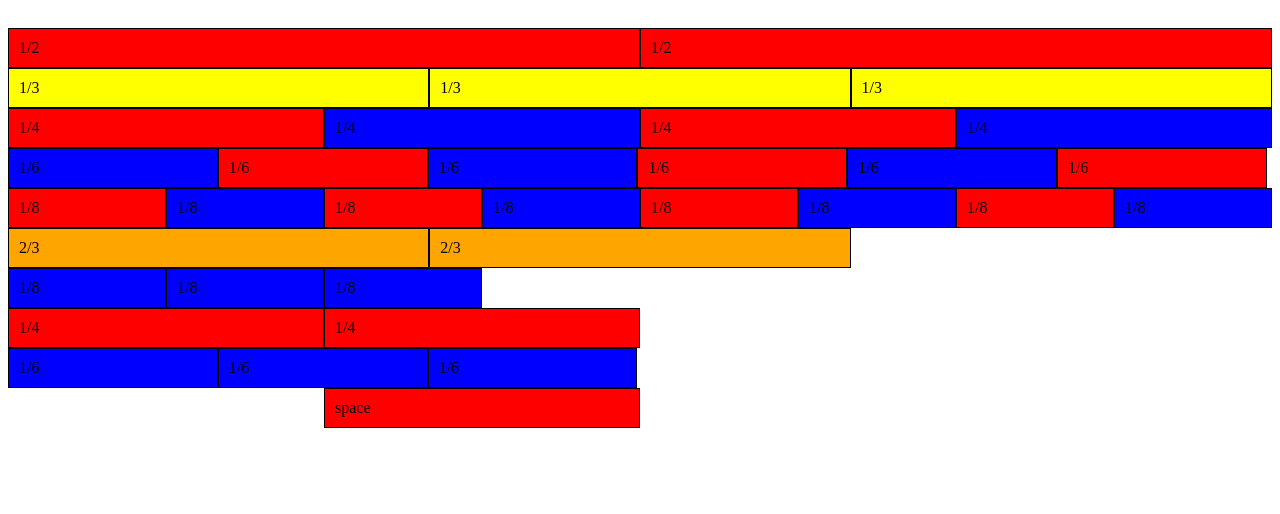
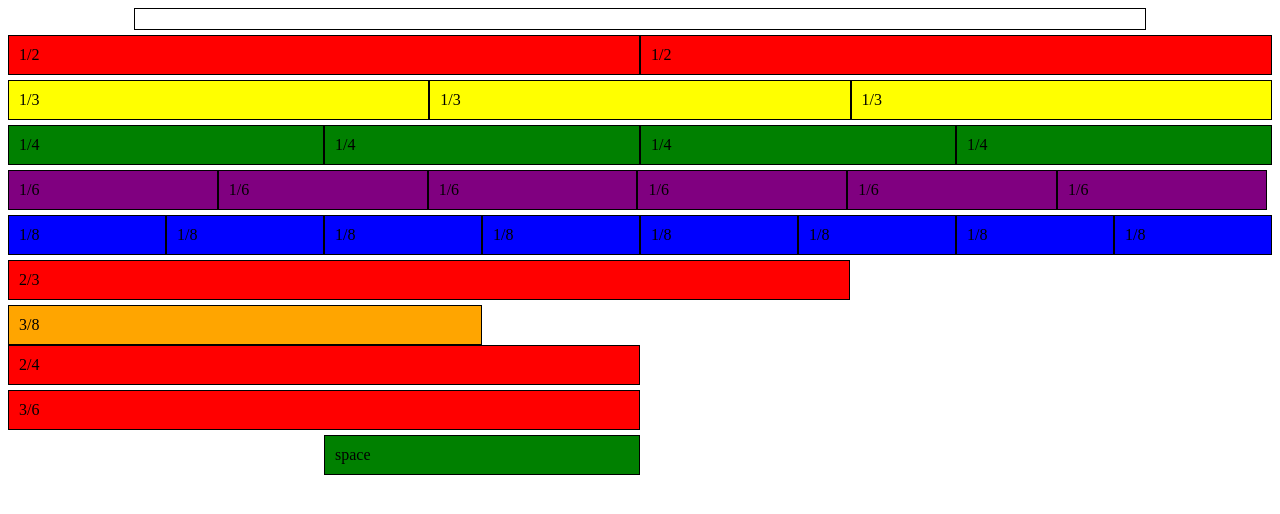
Before and after one commit to kmassa/Codeup_Web_Exercises, a PHP site: page /grid.html in a window 1280 px wide. Shown: the top 514 px of the page. Run offline with PHP 8.4, Linux system fonts and the light colour scheme.

Commit message:
one hour

```diff
--- a/public/css/grid.css
+++ b/public/css/grid.css
@@ -8,6 +8,7 @@ html {
 /*----container----*/
 .container {
 	padding: 10px;
+    border: 1px solid black;
     margin: 0 auto;
     width: 80%;
     max-width: 1200px;
@@ -16,19 +17,26 @@ html {
  /*----rows-----*/
  .row {
     width:100%;
+    margin: 5px 0;
+    /*margin-left: 5%;
+    margin-right: 5%;*/
 }
 
 .row:after {
     content: "";
     display: table;
     clear: both;
+
+}
+.push {
+    clear:both;
 }
 /*----columns-----*/
 .column {
     float: left;
     padding: 10px;
     border: 1px solid black;
-    margin: 0px;
+    margin: 0;
 }
 .column.one-half {
     width: 50%;
@@ -41,13 +49,25 @@ html {
 }
 .column.one-fourth {
     width: 25%;
+    background-color: green;
 }
 .column.one-sixth {
     width: 16.6%;
+    background-color: purple;
 }
 .column.one-eighth {
     width: 12.5%;
+    background-color: blue;
+}
+.column.two-third {
+    width: 66.6%;
+    background-color: red
+
+}
+.column.three-eigth {
+    width: 37.5%;
+    background-color: orange
 }
 .offset-one-fourth {
-	margin-left: 25%;
+    margin-left: 25%;
 }
--- a/public/grid.html
+++ b/public/grid.html
@@ -12,57 +12,62 @@
 					<div class="column one-half">1/2</div>
     				<div class="column one-half">1/2</div>
     			</div>
+
     			<div class="row">
     				<div class="column one-third">1/3</div>
     				<div class="column one-third">1/3</div>
     				<div class="column one-third">1/3</div>
 				</div>
+
 				<div class="row">
-    				<div class="column one-fourth"style="background-color:red">1/4</div>
-    				<div class="column one-fourth"style="background-color:blue">1/4</div>
-    				<div class="column one-fourth"style="background-color:red">1/4</div>
-    				<div class="column one-fourth"style="background-color:blue">1/4</div>
+    				<div class="column one-fourth">1/4</div>
+    				<div class="column one-fourth">1/4</div>
+    				<div class="column one-fourth">1/4</div>
+    				<div class="column one-fourth">1/4</div>
 				</div>
+
 				<div class="row">
-    				<div class="column one-sixth"style="background-color:blue">1/6</div>
-    				<div class="column one-sixth"style="background-color:red">1/6</div>
-    				<div class="column one-sixth"style="background-color:blue">1/6</div>
-    				<div class="column one-sixth"style="background-color:red">1/6</div>
-    				<div class="column one-sixth"style="background-color:blue">1/6</div>
-    				<div class="column one-sixth"style="background-color:red">1/6</div>
+    				<div class="column one-sixth">1/6</div>
+    				<div class="column one-sixth">1/6</div>
+    				<div class="column one-sixth">1/6</div>
+    				<div class="column one-sixth">1/6</div>
+    				<div class="column one-sixth">1/6</div>
+    				<div class="column one-sixth">1/6</div>
 				</div>
+
 				<div class="row">
-    				<div class="column one-eighth"style="background-color:red">1/8</div>
-    				<div class="column one-eighth"style="background-color:blue">1/8</div>
-    				<div class="column one-eighth"style="background-color:red">1/8</div>
-    				<div class="column one-eighth"style="background-color:blue">1/8</div>
-    				<div class="column one-eighth"style="background-color:red">1/8</div>
-    				<div class="column one-eighth"style="background-color:blue">1/8</div>
-    				<div class="column one-eighth"style="background-color:red">1/8</div>
-    				<div class="column one-eighth"style="background-color:blue">1/8</div>
+    				<div class="column one-eighth">1/8</div>
+    				<div class="column one-eighth">1/8</div>
+    				<div class="column one-eighth">1/8</div>
+    				<div class="column one-eighth">1/8</div>
+    				<div class="column one-eighth">1/8</div>
+    				<div class="column one-eighth">1/8</div>
+    				<div class="column one-eighth">1/8</div>
+    				<div class="column one-eighth">1/8</div>
 				</div>
+
 				<div class="row">
-					<div class="column one-third"style="background-color:orange">2/3</div>
-					<div class="column one-third"style="background-color:orange">2/3</div>
+					<div class="column two-third">2/3</div>
+
 				</div>
+
 				<div class="row">
-    				<div class="column one-eighth"style="background-color:blue">1/8</div>
-    				<div class="column one-eighth"style="background-color:blue">1/8</div>
-    				<div class="column one-eighth"style="background-color:blue">1/8</div>
+    				<div class="column three-eigth">3/8</div>
+
+    			<div class="row">
+    				<div class="column one-half push">2/4</div>
+
     			</div>
     			<div class="row">
-    				<div class="column one-fourth"style="background-color:red">1/4</div>
-    				<div class="column one-fourth"style="background-color:red">1/4</div>
-    			</div>
-    			<div class="row">
-    				<div class="column one-sixth"style="background-color:blue">1/6</div>
-    				<div class="column one-sixth"style="background-color:blue">1/6</div>
-    				<div class="column one-sixth"style="background-color:blue">1/6</div>
-    			</div>
-    			<div class="row">
-    				<div class="column one-fourth offset-one-fourth" style="background-color:red"> space</div>
+    				<div class="column one-half">3/6</div>
     			</div>
 
+    			<div class="row">
+    				<div class="column one-fourth offset-one-fourth"> space </div>
+                </div>
+
+                <div style="clear:both"></div>
+            </div>
 
 		</body>
 	</html>
```
Also changed, not shown: public/css/root.css (added, +64 -0 lines), public/root.html (added, +60 -0 lines), public/img/root.png (added).
